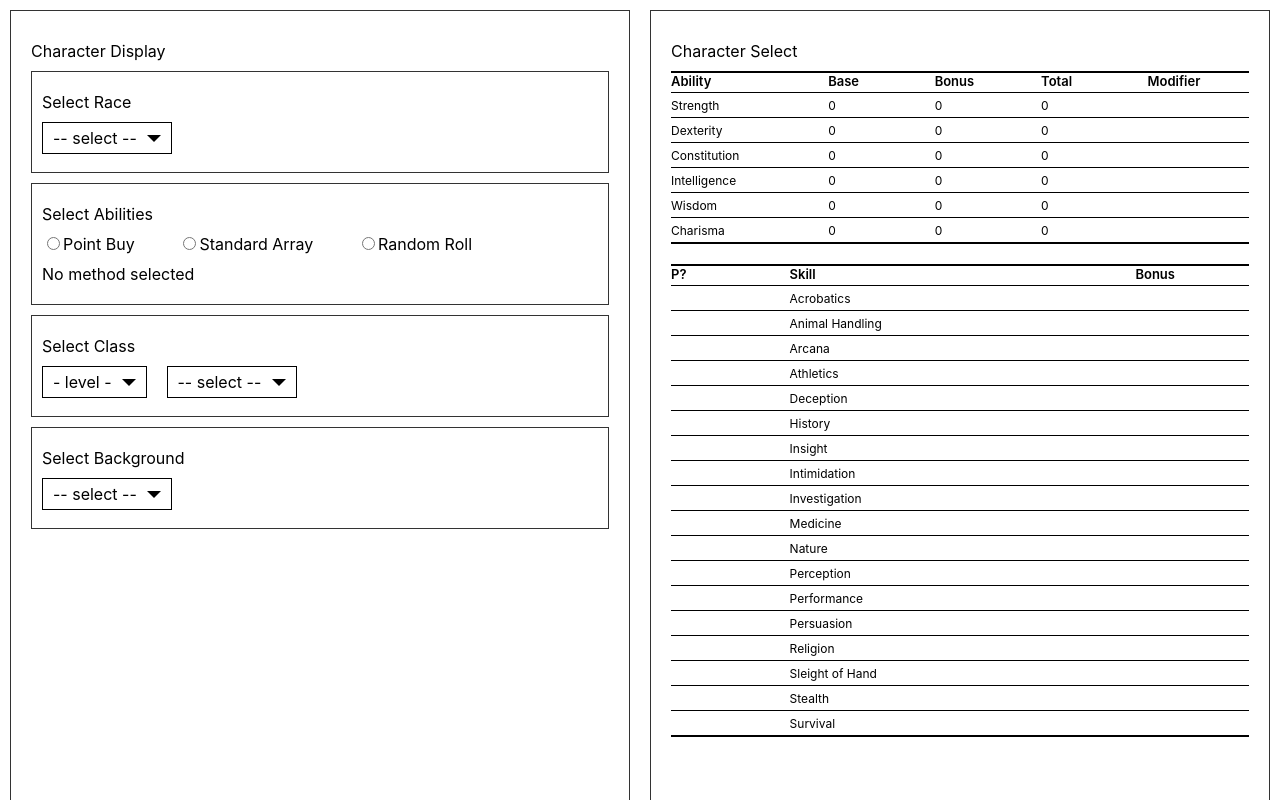
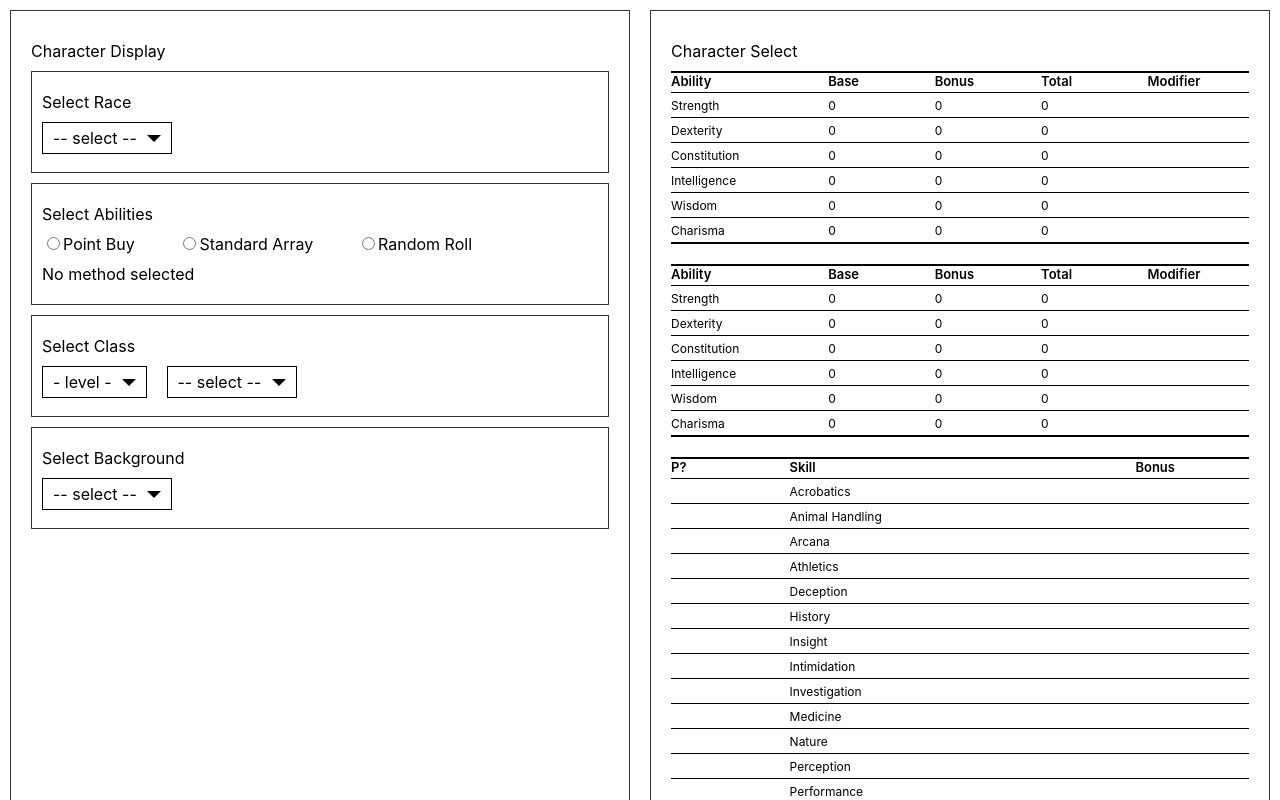
Before and after one commit to arbocobra/character-builder, a React (Create React App) app: page / in a window 1280 px wide. Shown: the top 800 px of the page. Built offline with nearby package versions, Linux system fonts and the light colour scheme.

Commit message:
something wonky happening

```diff
--- a/src/App.js
+++ b/src/App.js
@@ -5,9 +5,16 @@ import { CharacterSelect } from './components/CharacterSelect';
 
 const App = () => {
   const [character, setCharacter] = useState({
-    // abilities: {
-
-    // },
+    abilities: {
+      base: [],
+      bonus: {
+        race: [],
+        class: [],
+        total: [],
+      },
+      totalAbilities: [],
+      modifiers: [],
+    },
     background: '',
     baseModifiers: [],
     bonusModifiers_race: [],
--- a/src/characterFunctions.js
+++ b/src/characterFunctions.js
@@ -1,8 +1,12 @@
 import { setModifiersByName } from "./helperFunctions";
 
 export const updateRace = (charRace, val, character) => {
+   const abilitiesRef = character.abilities;
+   // updateAbilities(abilitiesRef, charRace.modifiers, ['bonus', 'race'])
+   let modifiedAbilities = updateBonusAbilities(abilitiesRef, charRace.modifiers, 'race')
    let update = {
       race: val,
+      abilities: modifiedAbilities,
       extras_race: charRace.extras,
       language: charRace.language,
       bonusModifiers_race: charRace.modifiers,
@@ -12,6 +16,25 @@ export const updateRace = (charRace, val, character) => {
    }
    checkForNull(update, character)
    return update;
+}
+
+const updateBonusAbilities = (ref, val, cat) => {
+   ref.bonus[cat] = val;
+    if (!ref.bonus.total.length) ref.bonus.total = val;
+    else {
+      let newTotal = ref.bonus.total.map((el,i) => el + val[i])
+      ref.bonus.total = newTotal;
+    }
+    if (!ref.totalAbilities.length) ref.totalAbilities = ref.bonus.total;
+    else {
+      let newTotal = ref.totalAbilities.map((el,i) => el + ref.bonus.total[i])
+      ref.totalAbilities = newTotal;
+    }
+    if (!ref.base.length)
+   return ref;
+   // console.log(ref)
+   // console.log(val)
+   // console.log(ref[cat[0]][cat[1]])
 }
 
 const checkForNull = (update, character) => {
@@ -54,6 +77,7 @@ export const updateLanguage = (val, character) => {
 }
 
 export const updateBonus = (val, character, cat) => {
+   console.log(val)
    const currentBonus = cat === 'bonusModifiers_race' ? character.bonusModifiers_race
    : cat === 'bonusModifiers_class' ? character.bonusModifiers_class
    : null;
@@ -84,6 +108,7 @@ export const updateBackground = (charBackground, val, character) => {
    //       }
    //    }
    // };
-   console.log(charBackground)
+   return {background: val}
+   // console.log(val)
    // return result;
 }
--- a/src/components/CharacterDisplay.js
+++ b/src/components/CharacterDisplay.js
@@ -1,11 +1,11 @@
-import React, { useState, useEffect, useRef } from 'react';
+import React, { useState, useEffect, useRef, memo } from 'react';
 // import RaceSubrace from '../data/RaceSubrace';
 // import { skills } from '../data/CharacterDetails';
 import { DisplayBio } from './display/DisplayBio';
-import { DisplayAbilities } from './display/DisplayAbilities';
+import { DisplayAbilities, DisplayAbilitiesAlt } from './display/DisplayAbilities';
 import { DisplaySkills } from './display/DisplaySkills';
 
-export const CharacterDisplay = (props) => {
+export const CharacterDisplay = memo(function CharacterDisplay(props) {
 
   const { currentCharacter } = props;
 
@@ -71,7 +71,8 @@ export const CharacterDisplay = (props) => {
     <div className="parent-grid">
       <DisplayBio currentCharacter={currentCharacter} />
       <DisplayAbilities abilityScores={abilityScores} abilityRef={abilityRef.current} />
+      <DisplayAbilitiesAlt abilityScores={abilityScores} abilityRef={abilityRef.current} />
       <DisplaySkills currentCharacter={currentCharacter} abilityScores={abilityScores} />
     </div>
   )
-}
+})
--- a/src/components/CharacterSelect.js
+++ b/src/components/CharacterSelect.js
@@ -1,4 +1,4 @@
-import React, { useState, useEffect, useRef, useCallback } from 'react';
+import React, { useState, useEffect, useRef, useCallback, memo } from 'react';
 import RaceSubrace from '../data/RaceSubrace';
 import { Background } from '../data/Background';
 // import { language, skills } from '../CharacterDetails';
@@ -11,7 +11,7 @@ import { SelectClass } from './select/SelectClass';
 import { SelectBackground } from './select/SelectBackground';
 import { SelectOther } from './select/SelectOther';
 
-export const CharacterSelect = (props) => {
+export const CharacterSelect = memo(function CharacterSelect(props) {
 	const { updateCharacter, character } = props;
 
 	const RaceObj = useRef(RaceSubrace);
@@ -35,7 +35,7 @@ export const CharacterSelect = (props) => {
 		switch (cat) {
 			case 'race':
 				updateObject = RaceObj.current.race[val]
-				update = updateRace(updateObject, val, character);
+				update = updateRace(updateObject, val, CharacterRef.current);
 				Object.assign(charUpdate, update)
 				selection_req = Object.keys(updateObject).includes('select')
 				break;
@@ -100,4 +100,4 @@ export const CharacterSelect = (props) => {
 			/>
 		</div>
 	);
-};
+});
--- a/src/components/display/DisplayAbilities.js
+++ b/src/components/display/DisplayAbilities.js
@@ -1,6 +1,6 @@
-import React from 'react';
+import React, { memo } from 'react';
 
-export const DisplayAbilities = (props) => {
+export const DisplayAbilities = memo(function DisplayAbilities(props) {
    const {abilityScores, abilityRef} = props;
 
    return (
@@ -24,4 +24,30 @@ export const DisplayAbilities = (props) => {
      </div>
    )
 
- }
+ })
+
+ export const DisplayAbilitiesAlt = memo(function DisplayAbilities(props) {
+  const {abilityScores, abilityRef} = props;
+
+  return (
+    <div className='ability-grid table-grid'>
+      <div className='ability-row header'>
+        <div>Ability</div>
+        <div>Base</div>
+        <div>Bonus</div>
+        <div>Total</div>
+        <div>Modifier</div>
+      </div>
+    { abilityScores.map((el,i) => (
+      <div key={abilityRef[i]} className='ability-row'>
+        <div>{abilityRef[i]}</div>
+        <div>{el[0]}</div>
+        <div>{el[1]}</div>
+        <div>{el[2]}</div>
+        { el[0] > 0 && <div>{el[3]}</div> }
+      </div>
+    )) }
+    </div>
+  )
+
+})
--- a/src/components/display/DisplayBio.js
+++ b/src/components/display/DisplayBio.js
@@ -1,6 +1,6 @@
-import React, { Fragment } from 'react';
+import React, { Fragment, memo } from 'react';
 
-export const DisplayBio = (props) => {
+export const DisplayBio = memo(function DisplayBio(props) {
    const {currentCharacter} = props;
    return (
      <Fragment>
@@ -49,4 +49,4 @@ export const DisplayBio = (props) => {
        </div>)}
      </Fragment>
    )
- }
+ })
--- a/src/components/display/DisplaySkills.js
+++ b/src/components/display/DisplaySkills.js
@@ -1,8 +1,8 @@
-import React from 'react';
+import React, { memo } from 'react';
 // import React, { useState } from 'react';
 import { skills } from '../../data/CharacterDetails';
 
-export const DisplaySkills = (props) => {
+export const DisplaySkills = memo(function DisplaySkills(props) {
    const {currentCharacter, abilityScores} = props;
 
   //  const [skillProficiency, setSkillProficiency] = useState([]);
@@ -24,4 +24,4 @@ export const DisplaySkills = (props) => {
      )) }
      </div>
    )
- }
+ })
```
